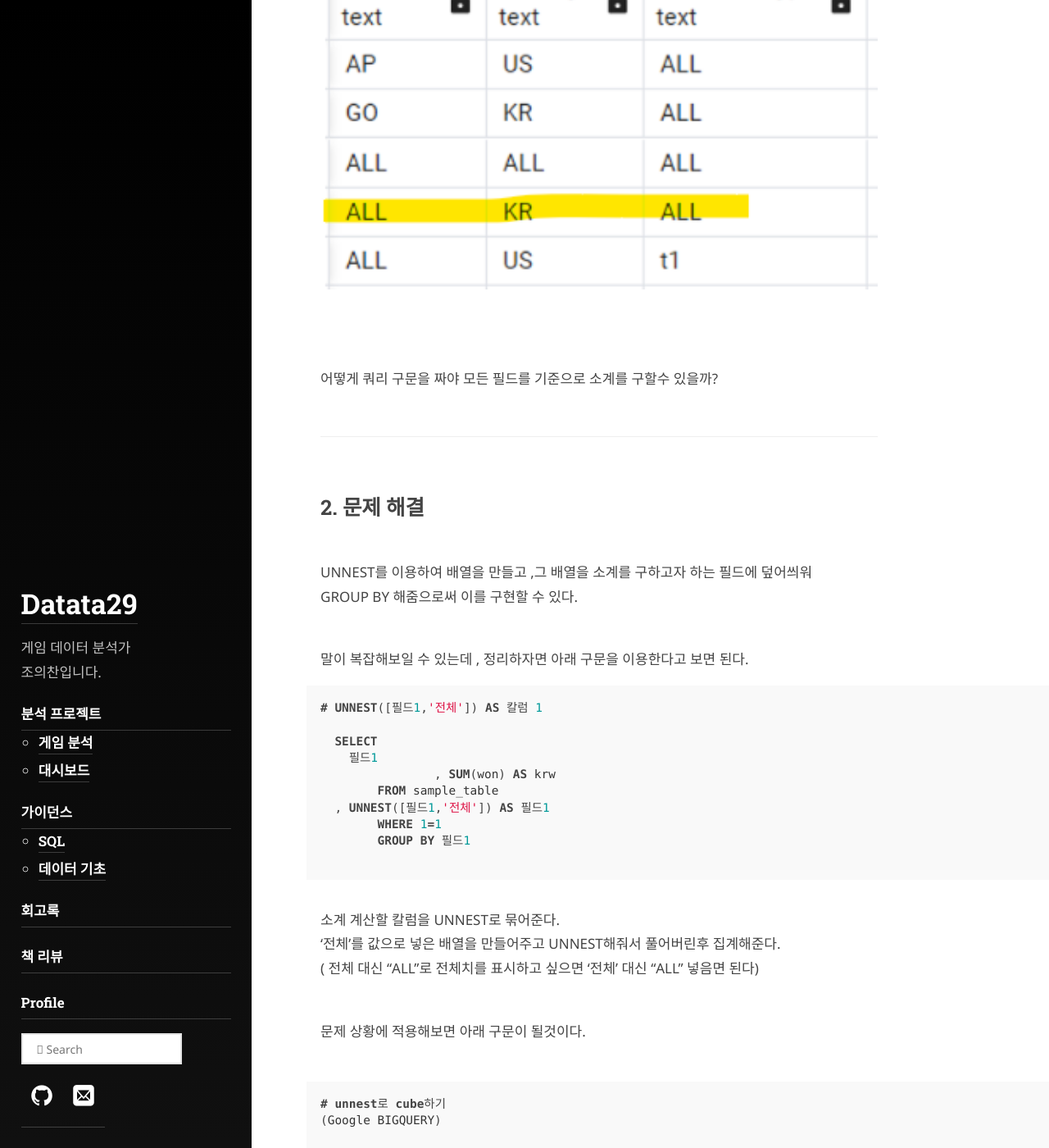
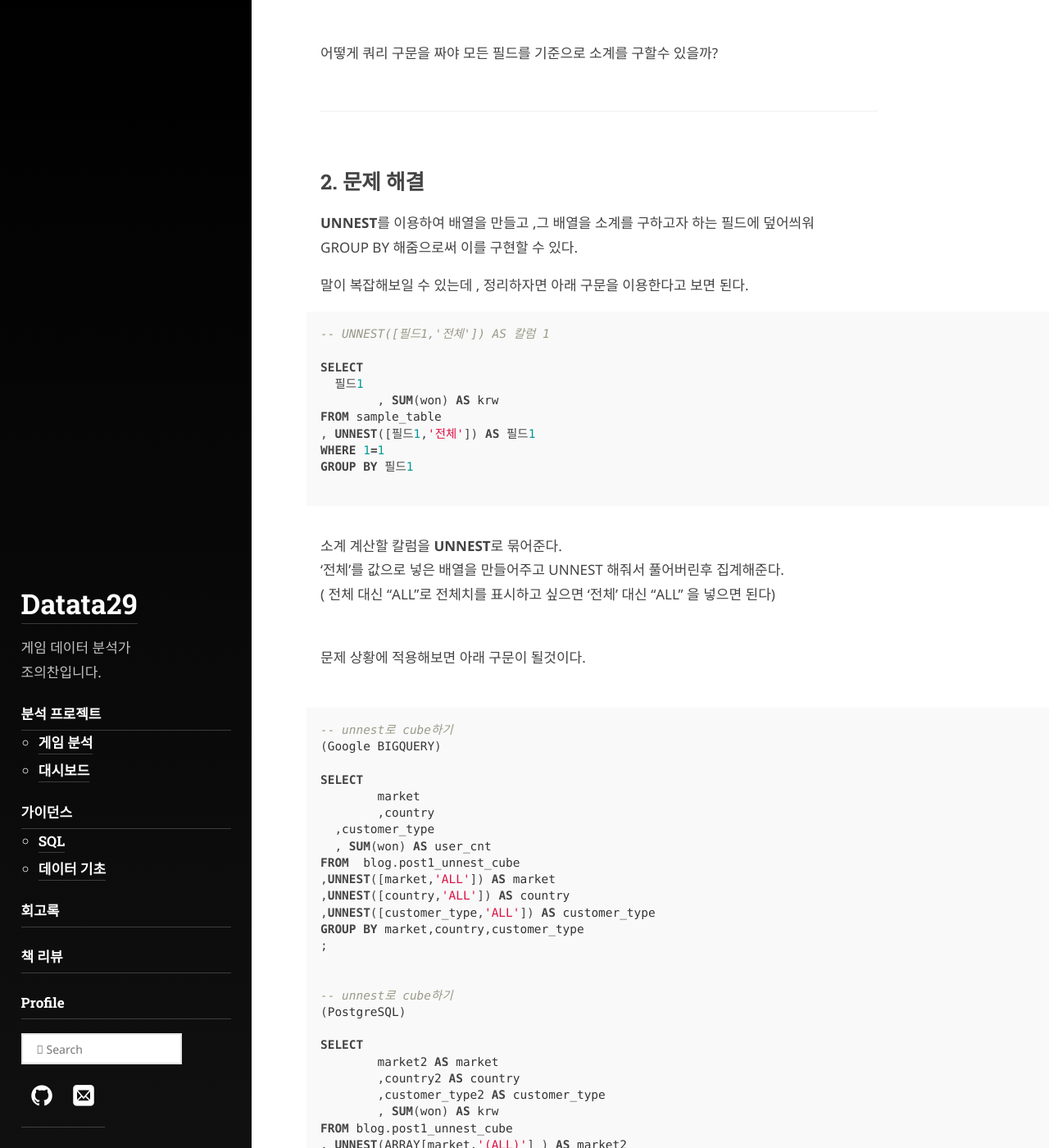
Before and after one commit to datata29/datata29.github.io, a Jekyll site: the page built from _posts/2023-12-25-SQL16.md, in a window 1280 px wide and 1400 px high, scrolled down 3455 px. Shown: the whole window at 82% size. Built offline with Jekyll 4.4.1, drawn with Linux system fonts in a browser that asks for light colours; nearby versions of some CDN libraries; some web fonts are replaced; some of the changed text lies outside the part shown.

Commit message:
Update 2023-12-25-SQL16.md

````diff
--- a/_posts/2023-12-25-SQL16.md
+++ b/_posts/2023-12-25-SQL16.md
@@ -25,41 +25,41 @@
 
 <img src="{{ site.baseurl }}/assets/img/sql16_001.png" width="100%" height="100%"> <br>
 
-유저들의 매출 총액을 마켓 , 국가 , 고객 타입별로 구하려고하며 소계와 총계도 같이 보려고 한다.<br><br>
+유저들의 매출 총액을 마켓 , 국가 , 고객 타입별로 구하려고 하며
+**소계**와 **총계도** 같이 보려고 한다.<br>
 
-즉 , 각 필드를 기준으로 CUBE 계산을 하려고 한다. <br>
-
+즉 , 각 필드를 기준으로 **CUBE 계산**을 하려고 한다. <br>
 ( CUBE 계산 : 결합 가능한 모든 값에 대하여 다차원 집계를 생성하는 것을 말함) <br><br>
 
 결과적으로 ,아래 이미지와 같이 집계 결과를 출력하면 된다. <br>
+(ALL로 적혀있는 부분이 소계라고 보면 된다.) <br>
 
-<img src="{{ site.baseurl }}/assets/img/sql16_002.png" width="100%" height="100%"> <br><br>
+<img src="{{ site.baseurl }}/assets/img/sql16_002.png" width="80%" height="80%"> <br><br>
 
+ROLLUP 구문을 이용하고 싶었으나, ROLLUP은 인수 순서에 따라
+소계 집계가 계층별로 이루어져 모든 조합(필드)에 대한 소계치를 볼 수 없었다. <br>
+([null]로 적혀있는 부분이 소계라고 보면 된다.) <br><br>
 
-ROLLUP 구문을 이용하고 싶었으나, ROLLUP은 인수 순서에 따라 소계 집계가 계층별로 이루어져 <br>
-모든 조합(필드)에 대한 소계치를 볼 수 없었다. <br><br>
-
-
-<img src="{{ site.baseurl }}/assets/img/sql16_003.png" width="100%" height="100%"> <br><br>
+<img src="{{ site.baseurl }}/assets/img/sql16_003.png" width="80%" height="80%"> <br><br>
 
 ```sql
-# rollup
+-- rollup
 
-  SELECT
-		market
-		, country
-		, customer_type
-		, SUM(won) AS krw
-	FROM sample_table
-	WHERE 1=1
-	GROUP BY ROLLUP (market,nationality, customer_type)
+SELECT
+	market
+	, country
+	, customer_type
+	, SUM(won) AS krw
+FROM sample_table
+WHERE 1=1
+GROUP BY ROLLUP (market,nationality, customer_type)
 
 ```
 
 즉, rollup구문으로는 아래 이미지처럼 노란 형광펜으로 칠해진 부분을 구할수 없다.<br><br>
 
 
-<img src="{{ site.baseurl }}/assets/img/sql16_004.png" width="100%" height="100%"> <br><br>
+<img src="{{ site.baseurl }}/assets/img/sql16_004.png" width="80%" height="80%"> <br><br>
 
 어떻게 쿼리 구문을 짜야 모든 필드를 기준으로 소계를 구할수 있을까? <br><br>
 
@@ -69,29 +69,29 @@
 
 ## 2. 문제 해결
 
-<br>
-UNNEST를 이용하여 배열을 만들고 ,그 배열을 소계를 구하고자 하는 필드에 덮어씌워 <br>
-GROUP BY 해줌으로써 이를 구현할 수 있다.<br><br>
+
+**UNNEST**를 이용하여 배열을 만들고 ,그 배열을 소계를 구하고자 하는 필드에 덮어씌워 <br>
+GROUP BY 해줌으로써 이를 구현할 수 있다.<br>
 
 말이 복잡해보일 수 있는데 , 정리하자면 아래 구문을 이용한다고 보면 된다.<br>
 
 
 ```sql
-# UNNEST([필드1,'전체']) AS 칼럼 1
+-- UNNEST([필드1,'전체']) AS 칼럼 1
 
-  SELECT
-    필드1
-		, SUM(won) AS krw
-	FROM sample_table
-  , UNNEST([필드1,'전체']) AS 필드1
-	WHERE 1=1
-	GROUP BY 필드1
+SELECT
+  필드1
+	, SUM(won) AS krw
+FROM sample_table
+, UNNEST([필드1,'전체']) AS 필드1
+WHERE 1=1
+GROUP BY 필드1
 
 ```
 
-소계 계산할 칼럼을 UNNEST로 묶어준다.<br>
-'전체'를 값으로 넣은 배열을 만들어주고 UNNEST해줘서 풀어버린후 집계해준다.<br>
-( 전체 대신 "ALL"로 전체치를 표시하고 싶으면 '전체' 대신 "ALL" 넣음면 된다)<br><br>
+소계 계산할 칼럼을 **UNNEST**로 묶어준다.<br>
+'전체'를 값으로 넣은 배열을 만들어주고 UNNEST 해줘서 풀어버린후 집계해준다.<br>
+( 전체 대신 "ALL"로 전체치를 표시하고 싶으면 '전체' 대신 "ALL" 을 넣으면 된다)<br><br>
 
 
 문제 상황에 적용해보면 아래 구문이 될것이다.<br><br>
@@ -99,14 +99,14 @@
 
 
 ```sql
-# unnest로 cube하기
+-- unnest로 cube하기
 (Google BIGQUERY)
 
 SELECT
 	market
 	,country
-	,customer_type
-	, SUM(won) AS user_cnt
+  ,customer_type
+  , SUM(won) AS user_cnt
 FROM  blog.post1_unnest_cube
 ,UNNEST([market,'ALL']) AS market
 ,UNNEST([country,'ALL']) AS country
@@ -115,7 +115,7 @@
 ;
 
 
-# unnest로 cube하기
+-- unnest로 cube하기
 (PostgreSQL)
 
 SELECT
@@ -133,5 +133,9 @@
 
 ```
 
+집계 결과가 원하는대로 나온 것을 알 수 있다. <br>
+
+<img src="{{ site.baseurl }}/assets/img/sql16_002.png" width="80%" height="80%"> <br><br>
+
 
 ---
````
